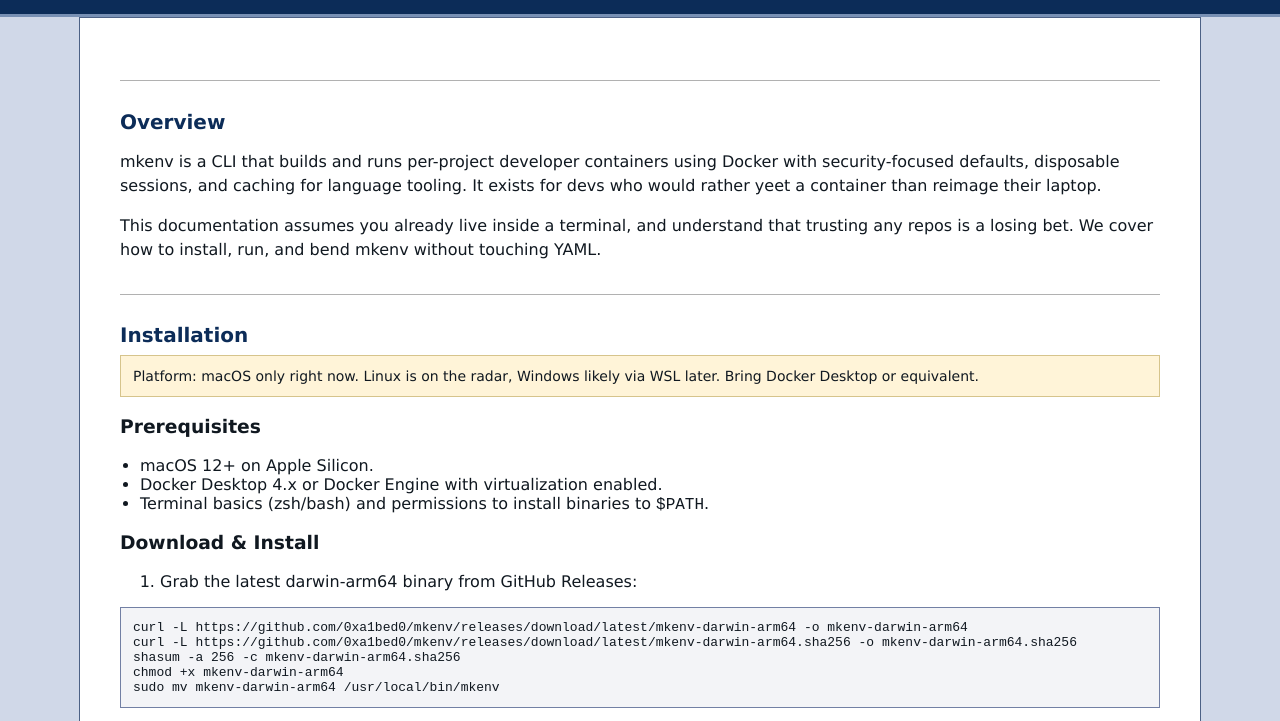
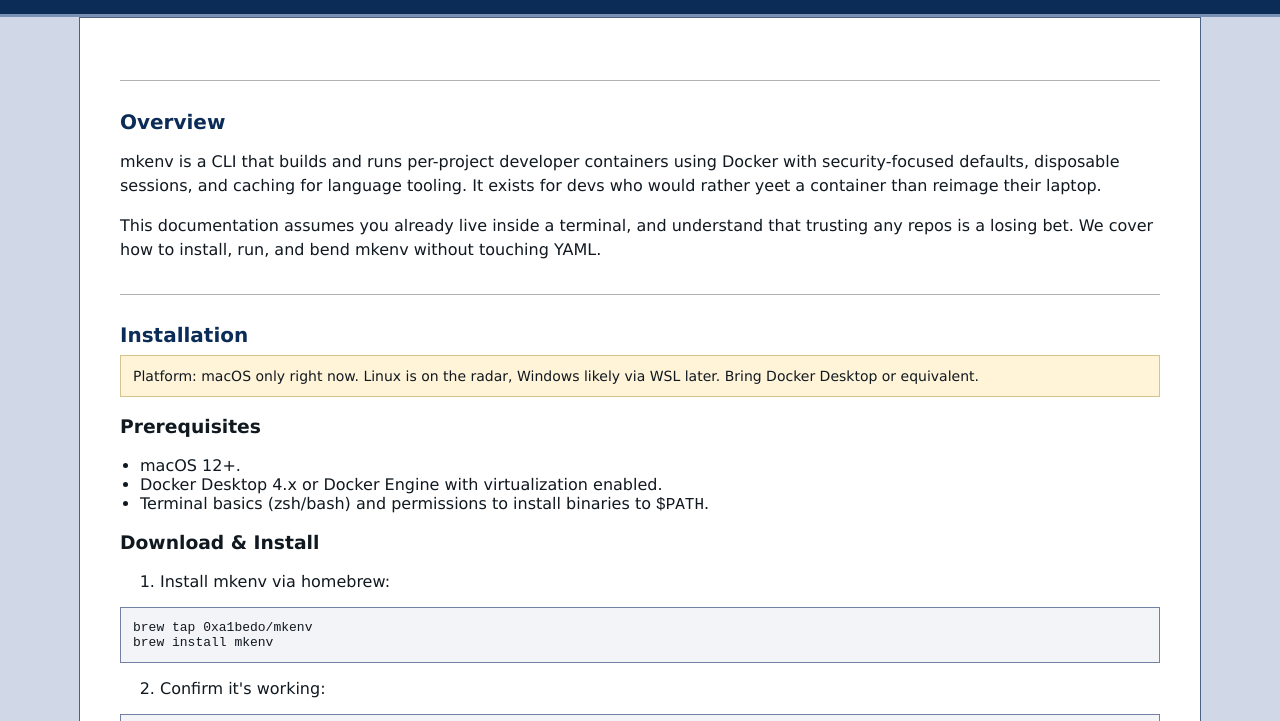
Before and after one commit to 0xa1bed0/mkenv, a plain HTML site: page website/docs.html in a window 1280 px wide. Shown: the part 71-792 px from the top of the page. Drawn offline with Linux system fonts and the light colour scheme.

Commit message:
install instructions

```diff
--- a/website/docs.html
+++ b/website/docs.html
@@ -34,22 +34,18 @@
         <div class="note">Platform: macOS only right now. Linux is on the radar, Windows likely via WSL later. Bring Docker Desktop or equivalent.</div>
         <h3>Prerequisites</h3>
         <ul>
-            <li>macOS 12+ on Apple Silicon.</li>
+            <li>macOS 12+.</li>
             <li>Docker Desktop 4.x or Docker Engine with virtualization enabled.</li>
             <li>Terminal basics (zsh/bash) and permissions to install binaries to <code>$PATH</code>.</li>
         </ul>
         <h3>Download &amp; Install</h3>
         <ol>
-            <li>Grab the latest darwin-arm64 binary from GitHub Releases:</li>
+            <li>Install mkenv via homebrew:</li>
         </ol>
-        <pre><code>curl -L https://github.com/0xa1bed0/mkenv/releases/download/latest/mkenv-darwin-arm64 -o mkenv-darwin-arm64
-curl -L https://github.com/0xa1bed0/mkenv/releases/download/latest/mkenv-darwin-arm64.sha256 -o mkenv-darwin-arm64.sha256
-shasum -a 256 -c mkenv-darwin-arm64.sha256
-chmod +x mkenv-darwin-arm64
-sudo mv mkenv-darwin-arm64 /usr/local/bin/mkenv</code></pre>
-        <p>Specific versions use <code>/releases/download/vX.Y.Z/</code>.</p>
+        <pre><code>brew tap 0xa1bedo/mkenv
+brew install mkenv</code></pre>
         <ol start="2">
-            <li>Confirm it's on your PATH:</li>
+            <li>Confirm it's working:</li>
         </ol>
         <pre><code>mkenv version</code></pre>
         <ol start="3">
```
Also changed, not shown: website/index.html (+3 -7 lines), README.md.
